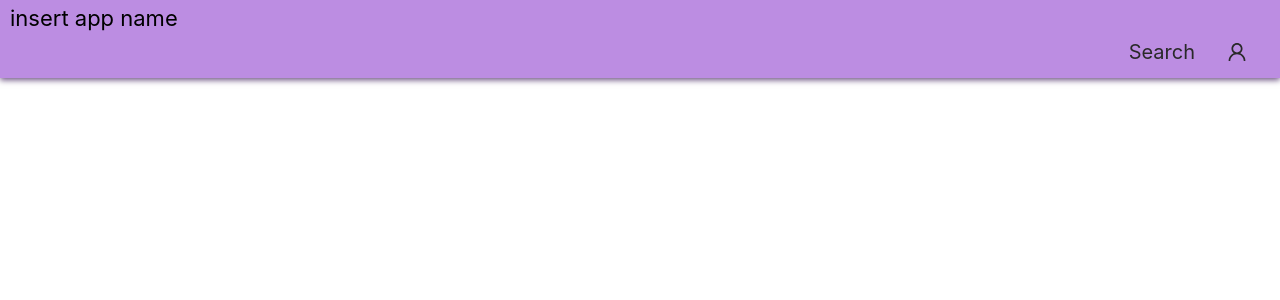
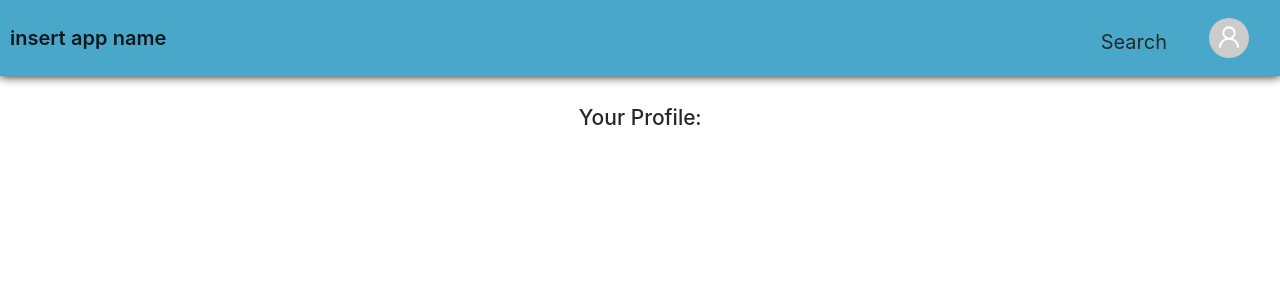
Before and after one commit to ReshmiCode/HackTX, a React (Create React App) app: page / in a window 1280 px wide. Shown: the top 300 px of the page. Built offline with nearby package versions, Linux system fonts and the light colour scheme.

Commit message:
nav bar + add apollo

```diff
--- a/src/App.css
+++ b/src/App.css
@@ -1,23 +1,22 @@
+@import "~antd/dist/antd.css";
+
+.ant-layout-content {
+  background-color: #fff;
+  padding: 25px;
+  text-align: center;
+}
+
 .ant-page-header {
-  background-color: #bc8de2;
-  box-shadow: 0 2px 6px #684e7e;
+  background-color: #49a7c9;
+  box-shadow: 0px 0px 10px #000;
   padding: 5px 10px !important;
   min-height: 65px;
 }
 
 .navLink {
-  margin-right: 30px;
+  margin-left: 40px;
   font-size: 20px;
   color: white;
-}
-
-.ant-page-header-heading-title {
-  font-size: 22px;
-  width: 100%;
-  height: 100%;
-  display: flex;
-  justify-content: flex-start;
-  align-content: center;
 }
 
 .nav-links {
--- a/src/App.js
+++ b/src/App.js
@@ -1,11 +1,27 @@
 import NavBar from "./NavBar";
+import { Layout, List, Card } from "antd";
+import { ApolloProvider } from "@apollo/client";
+import { ApolloClient, HttpLink, InMemoryCache } from "@apollo/client";
 import "./App.css";
+const { Content } = Layout;
+
+const client = new ApolloClient({
+  cache: new InMemoryCache(),
+  link: new HttpLink({
+    uri: "https://amazing-lamb-36.hasura.app/v1/graphql",
+  }),
+});
 
 const App = () => {
   return (
-    <div className="App">
-      <NavBar />
-    </div>
+    <ApolloProvider client={client}>
+      <Layout>
+        <NavBar />
+        <Content>
+          <h1>Your Profile:</h1>
+        </Content>
+      </Layout>
+    </ApolloProvider>
   );
 };
 
--- a/src/NavBar.js
+++ b/src/NavBar.js
@@ -3,7 +3,7 @@ import { PageHeader, Avatar } from "antd";
 import { UserOutlined } from "@ant-design/icons";
 
 const LandingPage = () => {
-  return <PageHeader title="insert app name" extra={<NavLinks />} />;
+  return <PageHeader title="insert app name" extra={[<NavLinks />]} />;
 };
 
 const NavLinks = () => {
```
